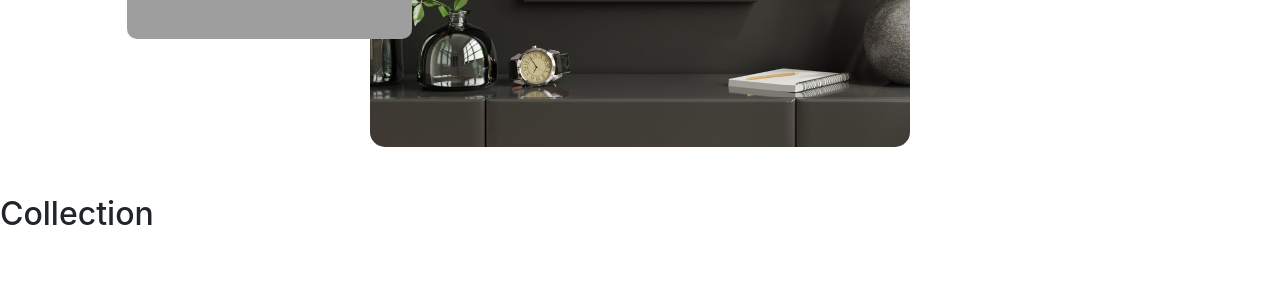
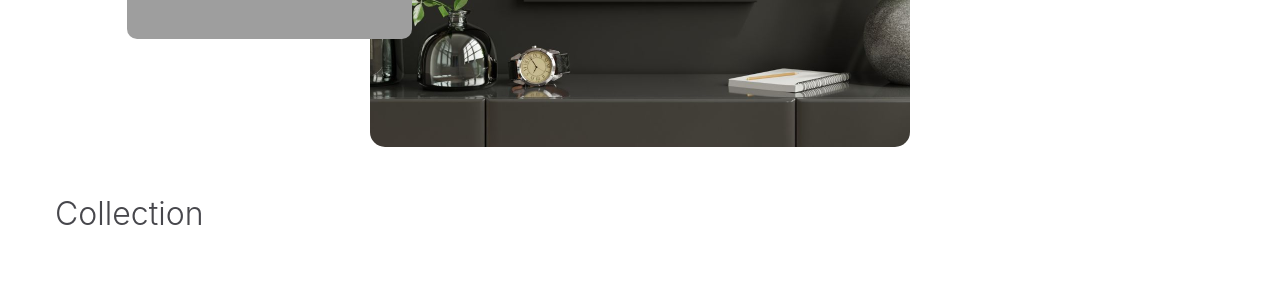
Before and after one commit to emmhe015/SoulPowerPosters, a Django app: page / in a window 1280 px wide. Shown: the part 515-800 px from the top of the page. Run offline with Django 3.2, Linux system fonts and the light colour scheme; data that the repository does not hold is empty; some libraries are stand-ins or nearby versions; grey boxes are pictures that could not be loaded.

Commit message:
Add styling for collection section

```diff
--- a/static/css/base.css
+++ b/static/css/base.css
@@ -33,6 +33,27 @@
     font-size: 30px;
     color: rgb(71, 71, 76); /* Justera textfärgen för kontrast */
     margin: 40px;
+}
+
+/* Style for Collection h2 in home.html */
+
+.collection {
+    margin-left: 20px; /* Flytta sektionen inåt från vänster */
+    margin-right: 20px; /* Flytta sektionen inåt från höger */
+    padding: 0 20px; /* Lägg till padding för att skapa utrymme inom sektionen */
+}
+
+/* Alternativt för en central justering, använd 'container' eller 'container-fluid' klasser från Bootstrap */
+.container {
+    max-width: 1140px; /* Standard Bootstrap max bredd */
+    margin: 0 auto; /* Centrera container */
+}
+
+/* Ytterligare styling om så önskas */
+.collection h2 {
+    margin-bottom: 30px; /* Extra utrymme under rubriken */
+    padding-left: 15px; /* Inskjutning för rubriken */
+    color: rgb(71, 71, 76);
 }
 
 /* style for product_list.html */
--- a/store/templates/store/home.html
+++ b/store/templates/store/home.html
@@ -13,6 +13,7 @@
     </div>
 </div>
 
-    <h2>Collection</h2>
+<div class="collection my-5">
+    <h2 class="my-3 text-left font-weight-light">Collection</h2></div>
     {% include 'store/product_list.html' %}
 {% endblock %}
```
